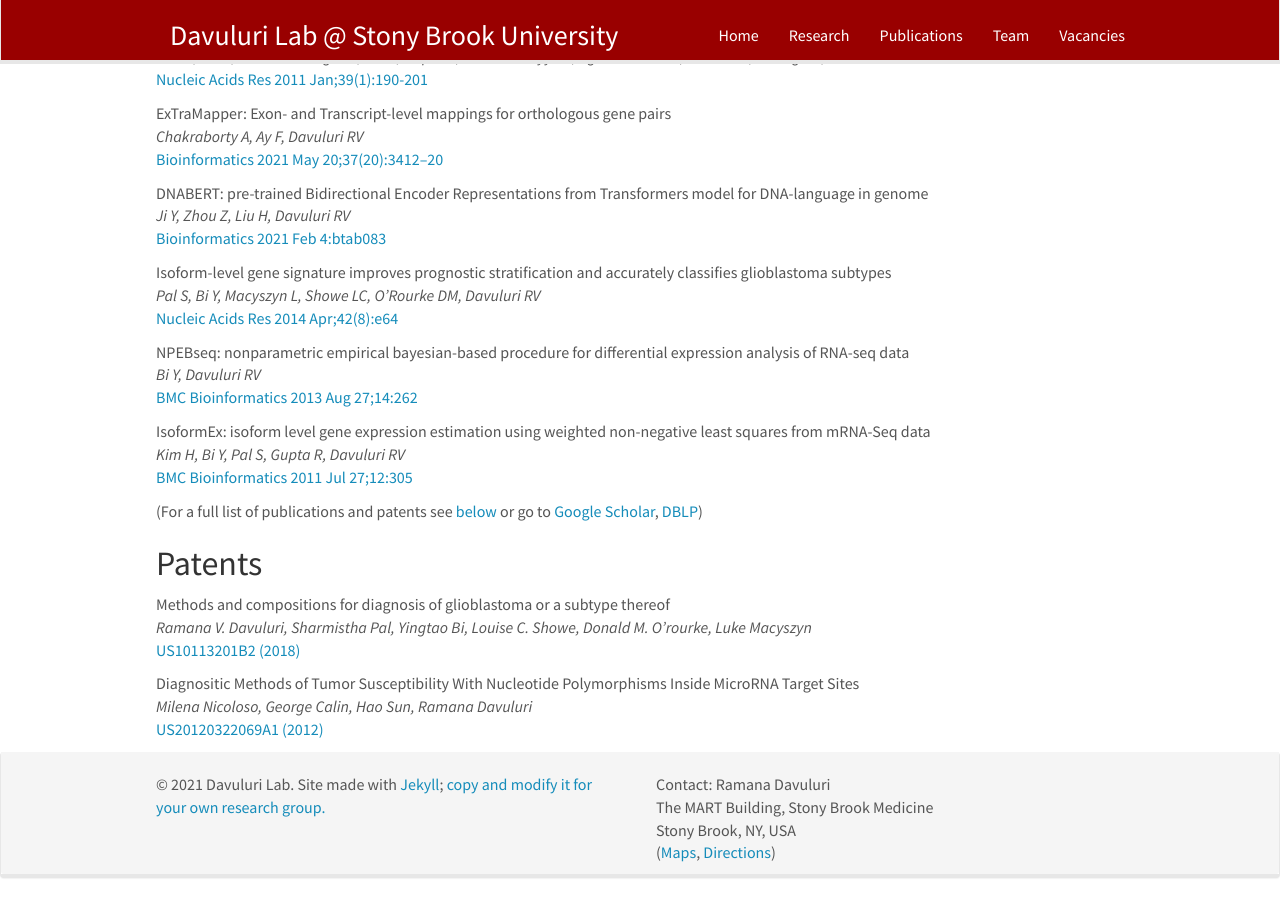
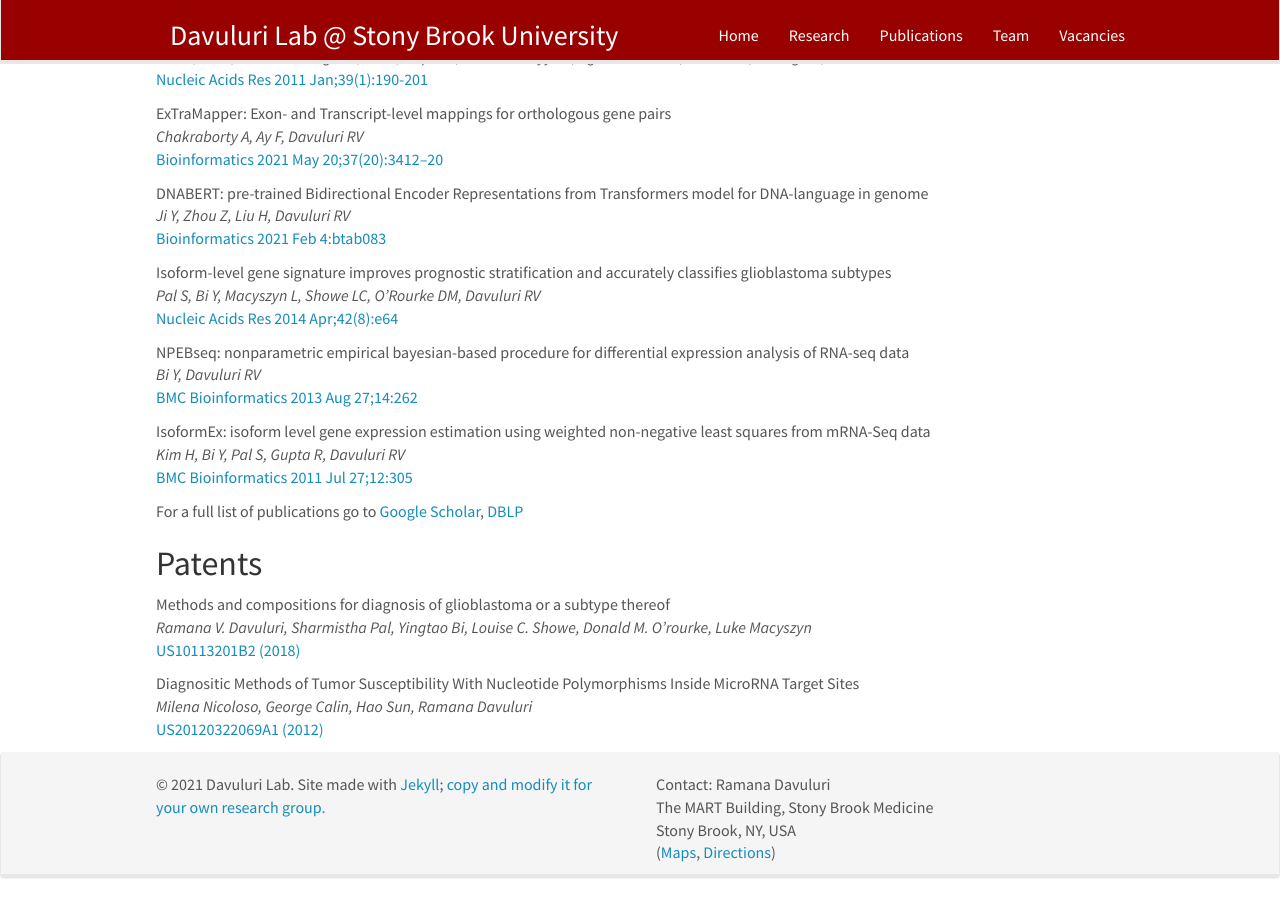
Before and after one commit to DavuluriLab/DavuluriLab.github.io, a Jekyll site: the page built from _pages/publications.md, in a window 1280 px wide and 900 px high, scrolled down 3030 px. Built offline with Jekyll 4.4.1, drawn with Linux system fonts in a browser that asks for light colours; nearby versions of some CDN libraries.

Commit message:
Update publications.md

```diff
--- a/_pages/publications.md
+++ b/_pages/publications.md
@@ -56,7 +56,8 @@ permalink: /publications/
 
 {% endfor %}
 
-(For a full list of publications and patents see [below](#full-list-of-publications) or go to [Google Scholar](https://scholar.google.com/citations?user=X0saPWYAAAAJ), [DBLP](https://dblp.org/pid/55/2246.html))
+For a full list of publications go to [Google Scholar](https://scholar.google.com/citations?user=X0saPWYAAAAJ), [DBLP](https://dblp.org/pid/55/2246.html)
+
 
 ## Patents
 
```
